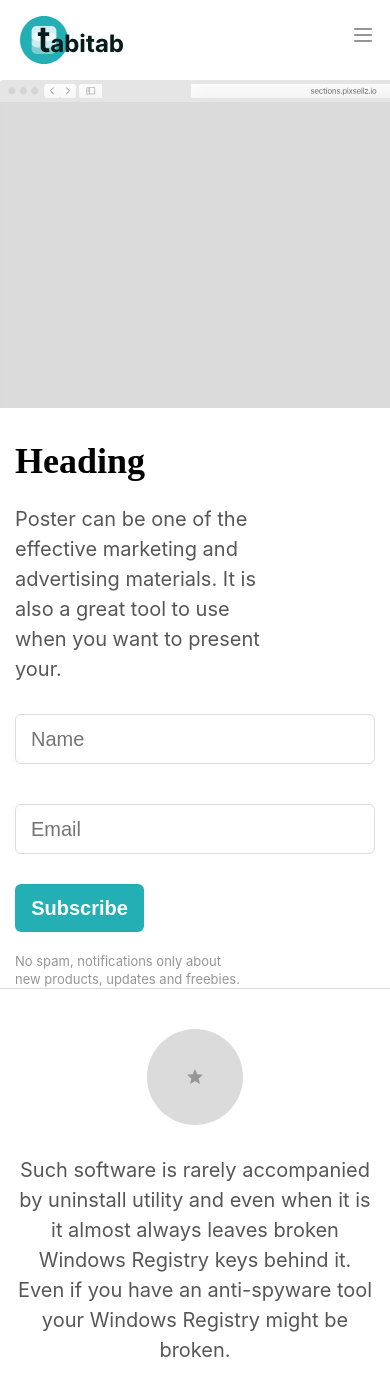
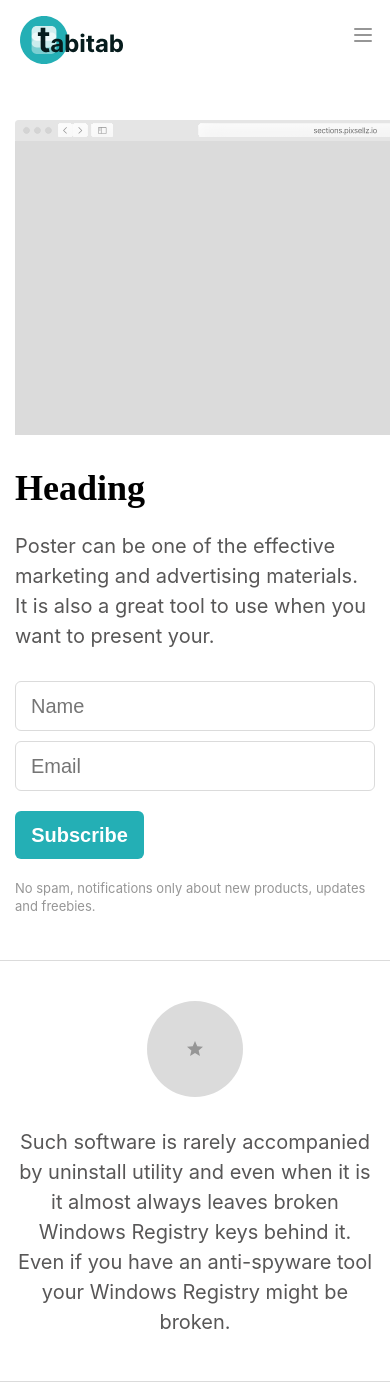
Before and after one commit to veryvorobey/tabitab, a React (Create React App) app: page / in a window 390 px wide. Shown: the top 1396 px of the page. Built offline with nearby package versions, Linux system fonts and the light colour scheme.

Commit message:
refactoring block "Heading"

```diff
--- a/src/pages/Page1/Page1.tsx
+++ b/src/pages/Page1/Page1.tsx
@@ -1,15 +1,15 @@
 import React from 'react';
 import './Page1.scss'
 import Header from "./blocks/Header/Header";
-import Block from "./blocks/Block/Block";
 import Description from "./blocks/Description/Description";
+import Heading from "./blocks/Heading/Heading";
 
 function Page1() {
   return (
     <div className="Page1">
       <Header/>
-      <Block/>
-        <Description/>
+        <Heading/>
+            <Description/>
     </div>
   );
 }
--- a/src/pages/Page1/blocks/Block/Block.scss
+++ /dev/null
@@ -1,163 +0,0 @@
-// удали все оставленные мной сейчас комментарии после исправлений
-
-//.Heading
-.Block {
-  display: flex;
-}
-
-// название класса говорит о том, что это инпут с именем,
-// а это обертка вокруг многих элементов, и только один из них nameInput
-// название .Heading-form было бы понятнее, а внутри все дети и так были бы в колонку,
-// без необходимости делать внутри еще обертку для input-ов
-.BlockInputName {
-  display: flex;
-  flex-direction: column;
-  margin-top: 133px;
-  margin-left: 145px;
-}
-
-// .Heading-title
-.BlockInputNameTitle {
-  font-size: 48px;
-  font-weight: 700;
-  line-height: 60px;
-  // не хватает отступа снизу
-}
-
-// .Heading-description
-// info - слишком общее слово,
-// второстепенные после заголовка тексты называют description
-.BlockInputNameInfo {
-  font-size: 20px;
-  line-height: 30px;
-  padding-right: 126px;
-  color: #585757;
-}
-
-// не нужно
-.BlockInputNameForm {
-  display: flex;
-  flex-direction: column;
-  font-family: "Inter";
-}
-
-// .Heading-input
-.BlockInputNameFormName {
-  padding: 9px 15px;
-  margin-top: 30px;
-  border: rgba(219, 219, 219, 1) 1px solid;
-  border-radius: 6px;
-  font-size: 20px;
-  line-height: 30px;
-  margin-right: 126px;
-  margin-bottom: 10px;
-}
-
-.BlockInputNameFormName:last-child {
-  // если идет ряд одинаковых элементов,
-  // то их лучше оборачивать в свою обертку,
-  // в нашем случае в .Heading-inputs
-  // отступы делают просто для всех снизу, а для последнего убирают.
-  // тогда сколько бы их не добавлялось/убиралось, стили не нужно править
-  margin-top: 10px;
-}
-
-.BlockInputNameFormName:hover {
-  border-color: rgba(75, 76, 77, 1);
-}
-
-.BlockInputNameFormName:focus {
-  border-color: rgba(22, 116, 120, 1);
-}
-
-// .Heading-button
-.BlockInputNameFormButton {
-  margin-top: 20px;
-  width: 129px;
-  border-radius: 6px;
-  padding: 11px 16px;
-  background-color: rgba(36, 175, 181, 1);
-  font-size: 20px;
-  line-height: 26px;
-  font-weight: 600;
-  border: 1px rgba(36, 175, 181, 1);
-  color: white;
-}
-
-.BlockInputNameFormButton:hover {
-  background-color: #167478;
-}
-
-.BlockInputNameFormButton:active {
-  background-color: #073537;
-}
-
-// .Heading-formInfo
-.BlockInputNameFormInfo {
-  margin-top: 20px;
-  font-size: 13px;
-  line-height: 18px;
-  color: rgba(150, 150, 150);
-  margin-right: 230px; // не нужно
-}
-
-// .Heading-image
-.BlockSafari {
-  margin-top: 84px;
-}
-
-.BlockInputNameInfoMobile {
-  display: none;
-}
-
-@media screen and (max-width: 815px) {
-  .Block {
-    flex-direction: column-reverse;
-  }
-
-  .BlockSafari {
-    margin-top: 40px;
-    margin-left: 15px;
-    text-align: right;
-  }
-
-  .BlockInputName {
-    display: flex;
-    flex-direction: column;
-    margin-top: 30px;
-    margin-left: 15px;
-  }
-
-  .BlockInputNameTitle {
-    font-size: 36px;
-    line-height: 46px;
-  }
-
-  .BlockInputNameInfo {
-    display: none;
-  }
-
-  .BlockInputNameInfoMobile {
-    display: block;
-    font-family: "Inter";
-    font-size: 20px;
-    line-height: 30px;
-    margin-right: 110px;
-    color: #585757;
-    margin-top: 20px;
-  }
-
-  .BlockInputNameForm {
-    display: flex;
-    flex-direction: column;
-  }
-
-  .BlockInputNameFormName {
-    margin-right: 15px;
-  }
-
-  .BlockInputNameFormInfo {
-    color: rgba(150, 150, 150);
-    margin-right: 150px; // не нужно
-  }
-}
--- /dev/null
+++ b/src/pages/Page1/blocks/Heading/Heading.scss
@@ -0,0 +1,141 @@
+.Heading {
+  display: flex;
+}
+
+.HeadingForm {
+  display: flex;
+  flex-direction: column;
+  margin-top: 133px;
+  margin-left: 145px;
+}
+
+.HeadingTitle {
+  font-size: 48px;
+  font-weight: 700;
+  line-height: 60px;
+  padding-bottom: 20px;
+}
+
+.Heading-description {
+  font-size: 20px;
+  line-height: 30px;
+  padding-right: 126px;
+  color: #585757;
+}
+
+.Heading-input {
+  margin-top: 30px;
+  padding: 9px 15px;
+  border: rgba(219, 219, 219, 1) 1px solid;
+  border-radius: 6px;
+  font-size: 20px;
+  line-height: 30px;
+  margin-right: 126px;
+}
+
+.Heading-input:nth-child(2) {
+  margin-top: 10px;
+}
+
+.Heading-input:hover {
+  border-color: rgba(75, 76, 77, 1);
+}
+
+.Heading-input:focus {
+  border-color: rgba(22, 116, 120, 1);
+}
+
+.Heading-button {
+  margin-top: 20px;
+  width: 129px;
+  border-radius: 6px;
+  padding: 11px 16px;
+  background-color: rgba(36, 175, 181, 1);
+  font-size: 20px;
+  line-height: 26px;
+  font-weight: 600;
+  border: 1px rgba(36, 175, 181, 1);
+  color: white;
+}
+
+.Heading-button:hover {
+  background-color: #167478;
+}
+
+.Heading-button:active {
+  background-color: #073537;
+}
+
+.Heading-formInfo {
+  font-family: "Inter";
+  margin-top: 20px;
+  font-size: 13px;
+  line-height: 18px;
+  color: rgba(150, 150, 150);
+  margin-bottom: 145px;
+}
+
+.Heading-image {
+  margin-top: 84px;
+}
+
+.HeadingInputNameForm {
+  display: flex;
+  flex-direction: column;
+}
+
+.Heading-Input-Mobile {
+  display: none;
+}
+
+@media screen and (max-width: 815px) {
+  .Heading {
+    flex-direction: column-reverse;
+  }
+
+  .Heading-image {
+    margin-top: 40px;
+    margin-left: 15px;
+    text-align: right;
+  }
+
+  .HeadingForm {
+    display: flex;
+    flex-direction: column;
+    margin-top: 30px;
+    margin-left: 15px;
+  }
+
+  .HeadingTitle {
+    font-size: 36px;
+    line-height: 46px;
+  }
+
+  .Heading-description {
+    display: none;
+  }
+
+  .Heading-Input-Mobile {
+    display: block;
+    font-family: "Inter";
+    font-size: 20px;
+    line-height: 30px;
+    margin-right: 15px;
+    color: #585757;
+  }
+
+  .HeadingInputNameForm {
+    display: flex;
+    flex-direction: column;
+  }
+
+  .Heading-input {
+    margin-right: 15px;
+  }
+
+  .Heading-formInfo {
+    color: rgba(150, 150, 150);
+    padding-right: 15px;
+    margin-bottom: 45px;
+  }
+}
--- /dev/null
+++ b/src/pages/Page1/blocks/Heading/Heading.tsx
@@ -0,0 +1,33 @@
+import React from 'react';
+import './Heading.scss';
+import safari from "../../../../images/safari.svg";
+import {IMAGE_ALT} from "../../../../common/constants";
+
+function Heading() {
+
+  return (
+    <div className="Heading">
+      <div className="HeadingForm">
+        <span className="HeadingTitle">Heading</span>
+        <span className="Heading-description">
+          Let’s talk a little about what symptoms a slow computer can have.
+        </span>
+        <span className="Heading-Input-Mobile">
+          Poster can be one of the effective marketing and advertising materials.
+          It is also a great tool to use when you want to present your.
+        </span>
+        <div className="HeadingInputNameForm">
+          <input className="Heading-input" placeholder="Name"/>
+          <input className="Heading-input" placeholder="Email"/>
+          <input type="button" className="Heading-button" value="Subscribe"/>
+          <span className="Heading-formInfo">
+            No spam, notifications only about new products, updates and freebies.
+          </span>
+        </div>
+      </div>
+      <img src={safari} className="Heading-image" alt={IMAGE_ALT}/>
+    </div>
+  );
+}
+
+export default Heading;
```
